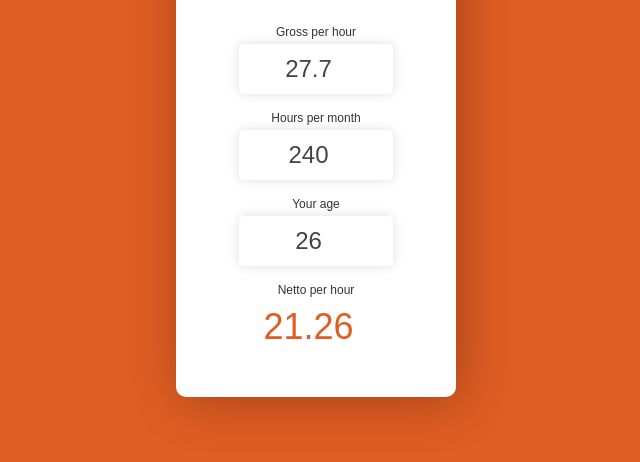
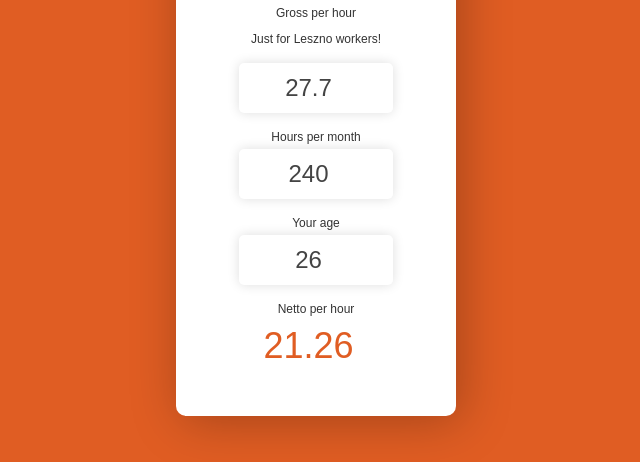
Before and after one commit to creativoloco/creativoloco.github.io, a plain HTML site: page index.html in a window 1280 px wide. Shown: the part 338-800 px from the top of the page, without its empty margins (324-964 px from the left). Drawn offline with Linux system fonts and the light colour scheme.

Commit message:
add restricted used advisory
add an advisory to restrict the use of this calculator just to Leszno workers

```diff
--- a/index.html
+++ b/index.html
@@ -78,6 +78,7 @@
         <img src="https://www.smartwork.pl/images/logo.png" width="200px" alt="logo">
         <h1>Neto per hour<br>calculator</h1>
         <label for="gross">Gross per hour</label>
+        <p>Just for Leszno workers!</p>
         <input id="gross" name="gross" inputmode="numeric" type="number" min="20" value="27.7" step="0.1" />
         <label for="hours">Hours per month</label>
         <input id="hours" name="hours" inputmode="numeric" type="number" value="240" />
```
